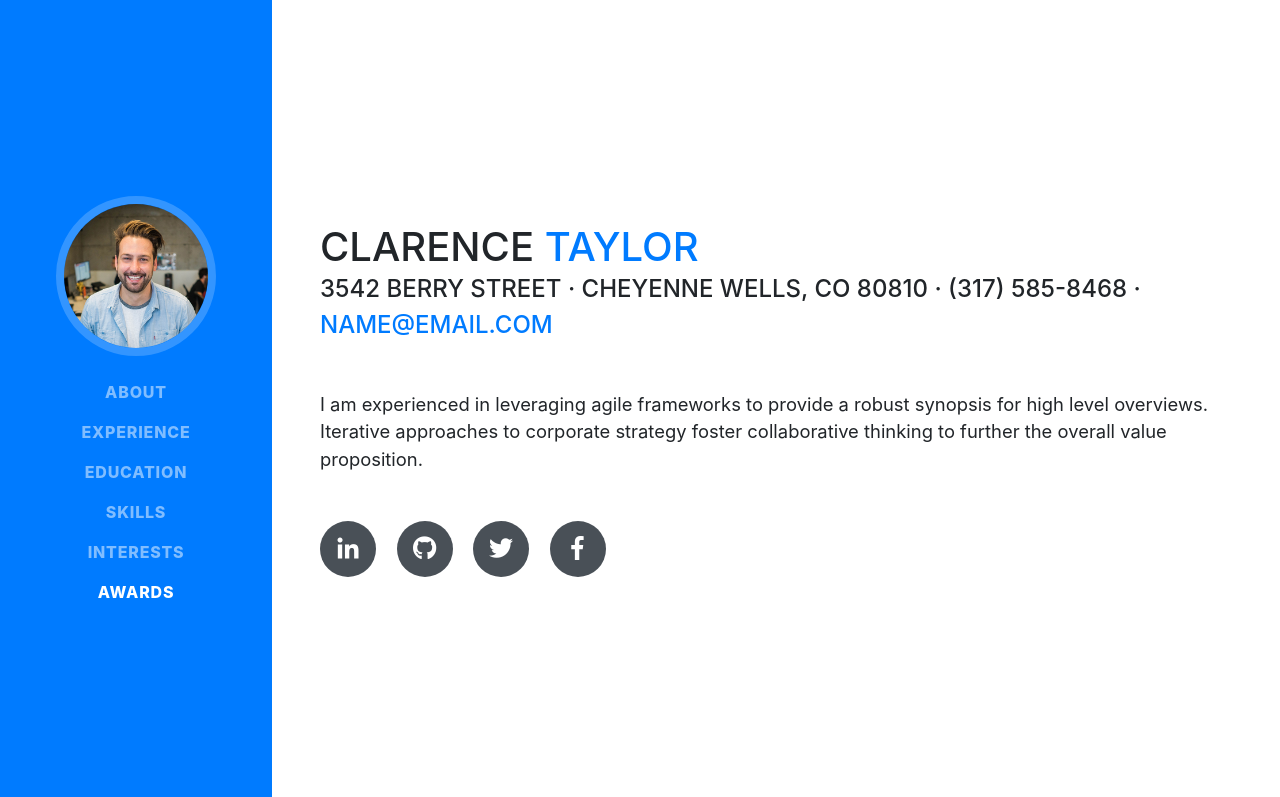
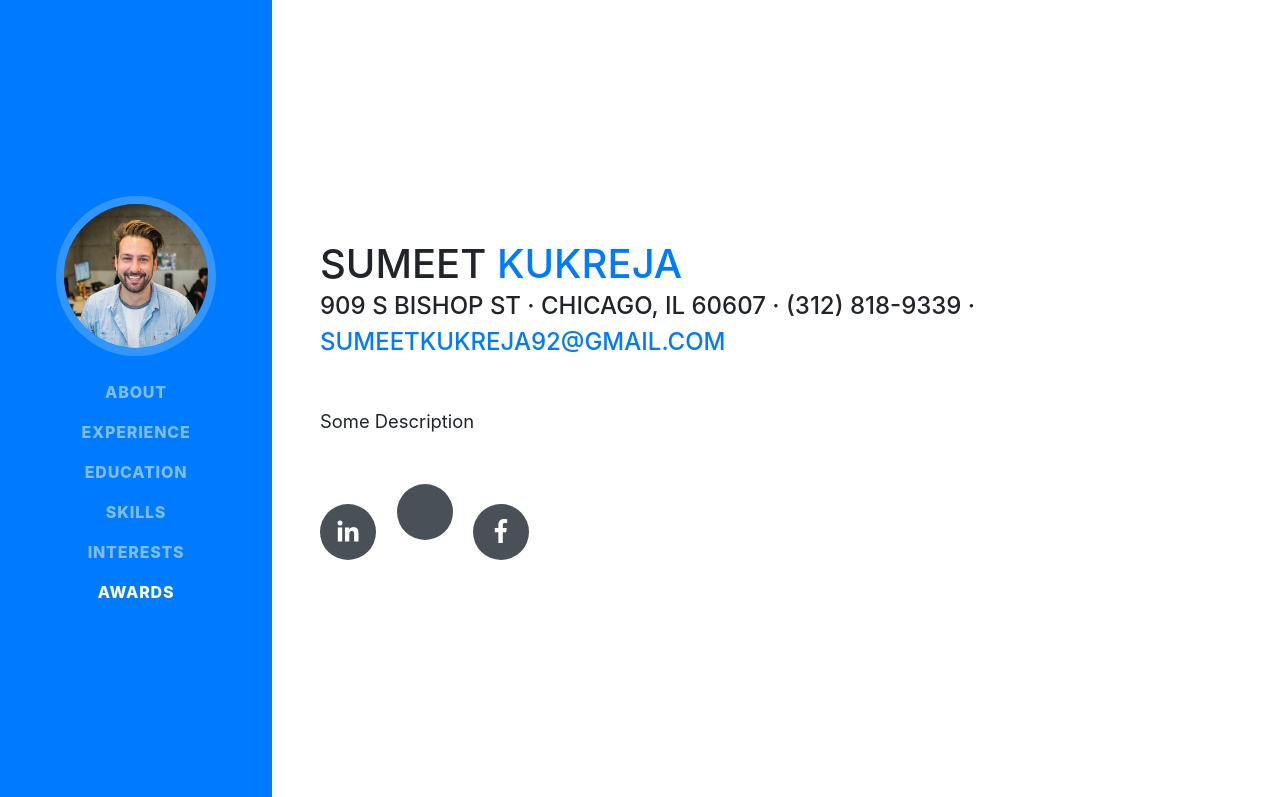
Before and after one commit to sumeetkukreja92/sumeetkukreja92.github.io, a website with bundled scripts: page index.html in a window 1280 px wide. Shown: the top 797 px of the page. Built offline with nearby package versions, Linux system fonts and the light colour scheme; a web font is replaced by a local one.

Commit message:
update names and description

```diff
--- a/index.html
+++ b/index.html
@@ -8,7 +8,7 @@
     <meta name="description" content="">
     <meta name="author" content="">
 
-    <title>Resume - Start Bootstrap Theme</title>
+    <title>Sumeet Kukreja</title>
 
     <!-- Bootstrap core CSS -->
     <link href="vendor/bootstrap/css/bootstrap.min.css" rel="stylesheet">
@@ -63,24 +63,21 @@
 
       <section class="resume-section p-3 p-lg-5 d-flex d-column" id="about">
         <div class="my-auto">
-          <h1 class="mb-0">Clarence
-            <span class="text-primary">Taylor</span>
+          <h1 class="mb-0">Sumeet
+            <span class="text-primary">Kukreja</span>
           </h1>
-          <div class="subheading mb-5">3542 Berry Street · Cheyenne Wells, CO 80810 · (317) 585-8468 ·
-            <a href="mailto:name@email.com">name@email.com</a>
+          <div class="subheading mb-5">909 S Bishop St · Chicago, IL 60607 · (312) 818-9339 ·
+            <a href="mailto:name@email.com">sumeetkukreja92@gmail.com</a>
           </div>
-          <p class="lead mb-5">I am experienced in leveraging agile frameworks to provide a robust synopsis for high level overviews. Iterative approaches to corporate strategy foster collaborative thinking to further the overall value proposition.</p>
+          <p class="lead mb-5">Some Description</p>
           <div class="social-icons">
-            <a href="#">
+            <a href="https://www.linkedin.com/in/sumeetkukreja/">
               <i class="fab fa-linkedin-in"></i>
             </a>
             <a href="#">
-              <i class="fab fa-github"></i>
+              <i class="https://github.com/sumeetkukreja92"></i>
             </a>
-            <a href="#">
-              <i class="fab fa-twitter"></i>
-            </a>
-            <a href="#">
+            <a href="https://www.facebook.com/sumeet.kukreja.7">
               <i class="fab fa-facebook-f"></i>
             </a>
           </div>
```
